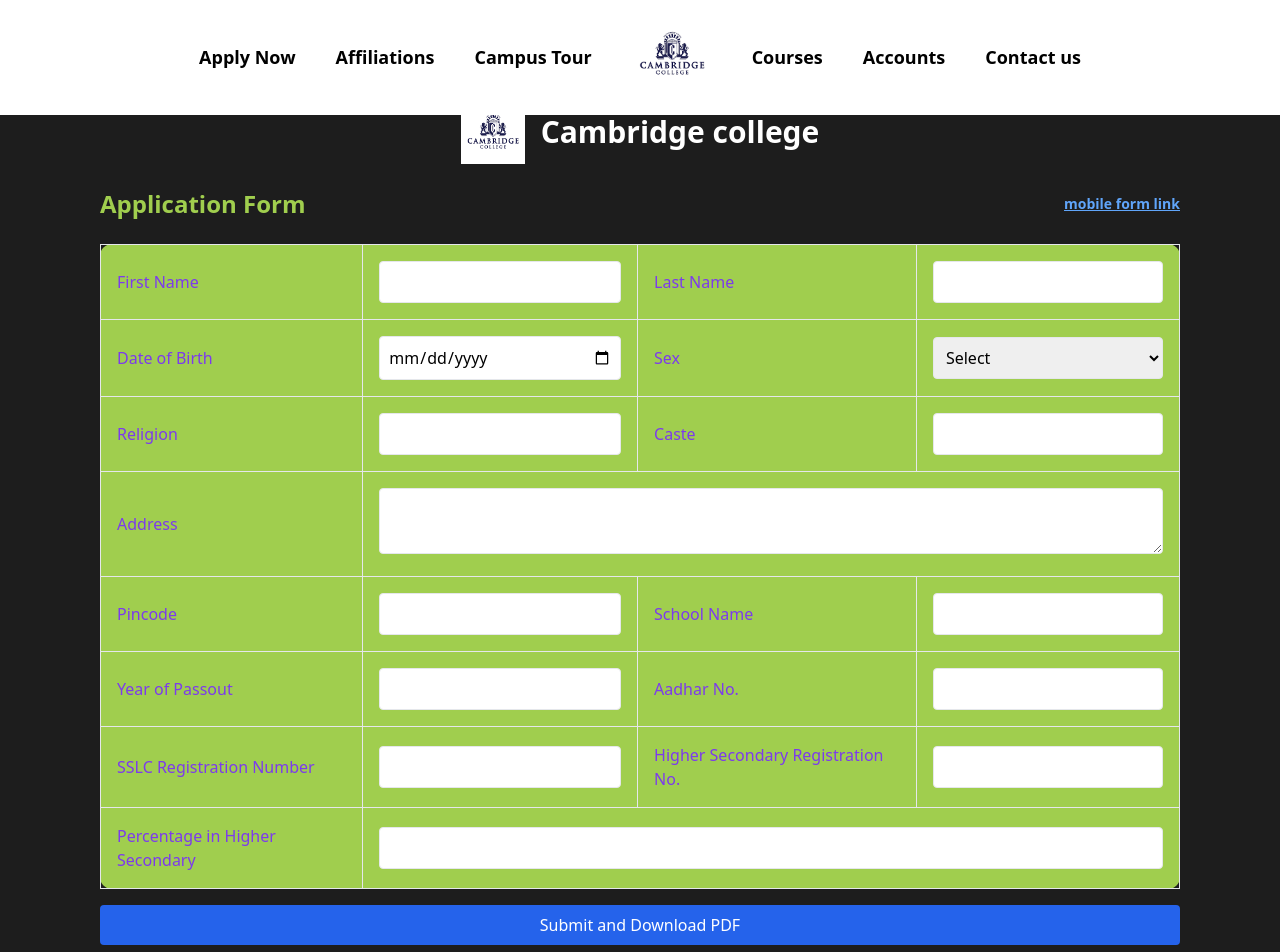
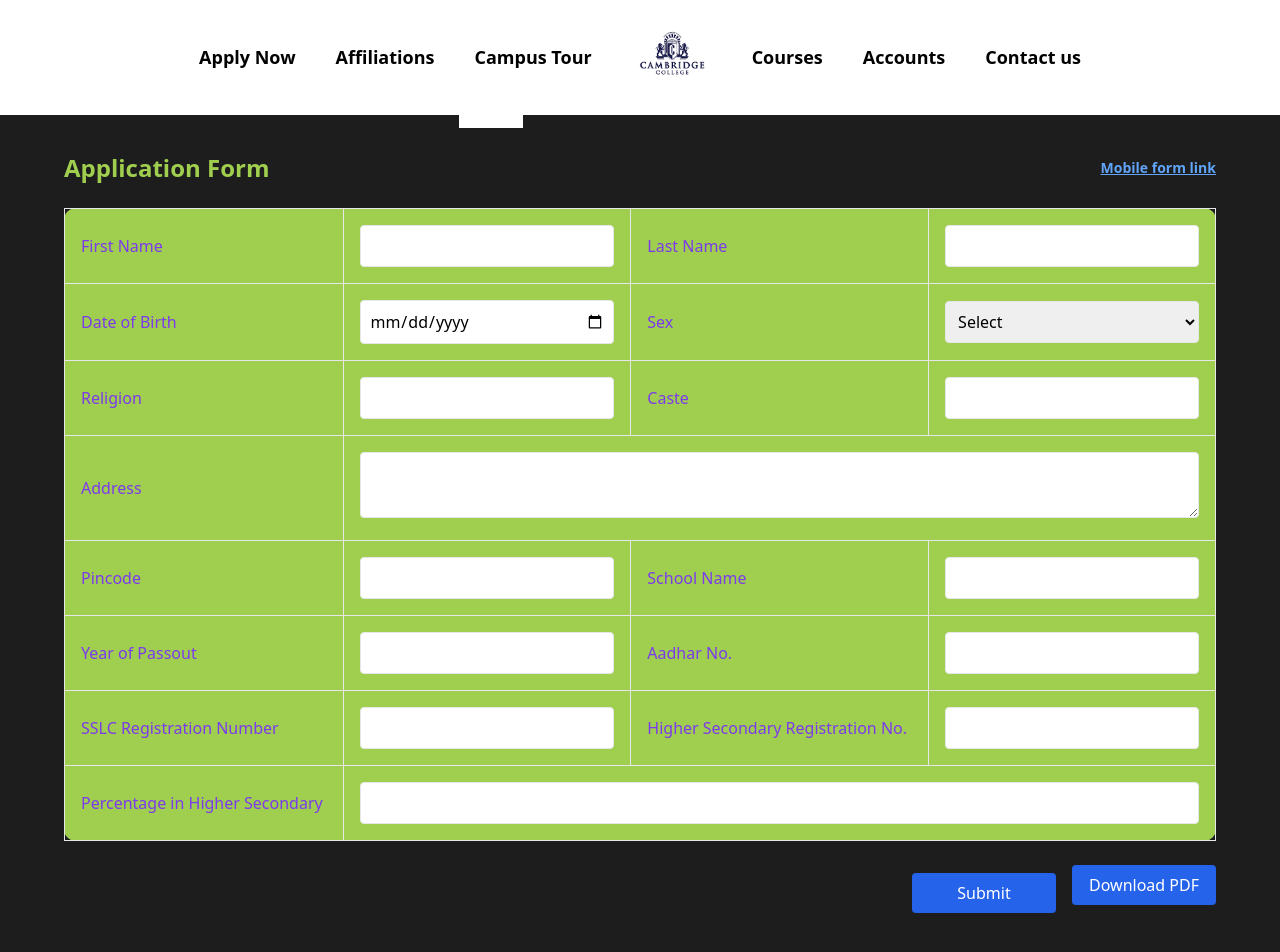
Before and after one commit to nidinbose/College-Management-System, a React (Vite) app in the folder my-project/: page /applaynow in a window 1280 px wide. Shown: the top 952 px of the page. Built offline with nearby package versions, Linux system fonts and the light colour scheme.

Commit message:
addngggs

```diff
--- a/my-project/package.json
+++ b/my-project/package.json
@@ -28,7 +28,8 @@
     "react-dom": "^18.3.1",
     "react-icons": "^5.3.0",
     "react-router-dom": "^6.26.1",
-    "react-slick": "^0.30.2"
+    "react-slick": "^0.30.2",
+    "react-toastify": "^10.0.6"
   },
   "devDependencies": {
     "@babel/core": "^7.25.2",
--- /dev/null
+++ b/my-project/src/Components/css/C.css
@@ -0,0 +1,6 @@
+@media (max-width: 640px) {
+    .table-responsive td {
+      display: block;
+      width: 100%;
+    }
+  }
--- a/my-project/src/Navlist/Collegeapplicationform.jsx
+++ b/my-project/src/Navlist/Collegeapplicationform.jsx
@@ -2,6 +2,9 @@ import React, { useState } from 'react';
 import axios from 'axios';
 import jsPDF from 'jspdf';
 import { Link } from 'react-router-dom';
+import { ToastContainer, toast } from 'react-toastify';
+import 'react-toastify/dist/ReactToastify.css';
+import '../Components/css/C.css'
 
 const CollegeApplicationForm = () => {
   const [formData, setFormData] = useState({
@@ -30,10 +33,11 @@ const CollegeApplicationForm = () => {
     e.preventDefault();
     try {
       await axios.post('http://your-backend-api-url.com/applications', formData);
-      alert('Application submitted successfully!');
+      toast.success('Application submitted successfully!');
       generatePDF();
     } catch (error) {
       console.error('Error submitting application:', error);
+      toast.error('Failed to submit application');
     }
   };
 
@@ -47,21 +51,24 @@ const CollegeApplicationForm = () => {
     });
 
     doc.save('College_Application_Form.pdf');
+    toast.info('PDF downloaded successfully!');
   };
 
   return (
-    <div className="max-w-full mx-auto p-12 xl:p-[100px] xxl:p-[120px] bg-[#1D1D1D]  shadow-lg">
-      <div className="flex justify-center items-center mb-6">
+    <div className="max-w-full mx-auto p-6 sm:p-8 md:p-12 xl:p-16 bg-[#1D1D1D] shadow-lg">
+      <ToastContainer />
+      <div className="flex flex-col sm:flex-row justify-center items-center mb-6">
         <img src="/images/pl.png" alt="College Logo" className="h-16 w-16 mr-4" />
-        <h2 className="text-3xl font-bold text-white">Cambridge college</h2>
+        <h2 className="text-2xl sm:text-3xl font-bold text-white text-center">Cambridge College</h2>
       </div>
-      <div className='flex items-center justify-between'>
-      <h3 className="text-2xl font-semibold text-center mb-6 text-[#A0CE4E]">Application Form</h3>
+      <div className="flex flex-col sm:flex-row items-center justify-between mb-6">
+        <h3 className="text-xl sm:text-2xl font-semibold text-center text-[#A0CE4E]">Application Form</h3>
         <Link to={``}>
-      <h3 className="text-sm font-semibold text-center mb-6 text-blue-400 underline">mobile form link</h3></Link>
+          <h3 className="text-sm font-semibold text-center text-blue-400 underline">Mobile form link</h3>
+        </Link>
       </div>
       <form onSubmit={handleSubmit} className="space-y-4">
-        <table className="min-w-full bg-[#A0CE4E] rounded-xl border-[#A0CE4E]">
+      <table className="w-full bg-[#A0CE4E] rounded-xl border-[#A0CE4E] overflow-x-scroll ">
   <tbody>
     <tr>
       <td className="p-4 border text-violet-600">First Name</td>
@@ -229,20 +236,22 @@ const CollegeApplicationForm = () => {
     </tr>
   </tbody>
 </table>
+
+        <div className="flex flex-col sm:flex-row space-y-4 sm:space-y-0 sm:space-x-4 justify-end items-center">
           <button
             type="submit"
-          className="w-full bg-blue-600 text-white p-2 rounded mt-4 hover:bg-blue-700 transition"
+            className="w-full sm:w-36 bg-blue-600 text-white p-2 rounded mt-4 hover:bg-blue-700 transition"
           >
-          Submit and Download PDF
+            Submit
           </button>
-
           <button
             type="button"
-          className="w-full bg-blue-600 text-white p-2 rounded mt-4 hover:bg-blue-700 transition"
+            className="w-full sm:w-36 bg-blue-600 text-white p-2 rounded mt-4 hover:bg-blue-700 transition"
             onClick={generatePDF}
           >
             Download PDF
           </button>
+        </div>
       </form>
     </div>
   );
```
Also changed, not shown: 1 other file (tests, documents, lock files or other folders). Lines whose indentation alone changed are shown as unchanged.
